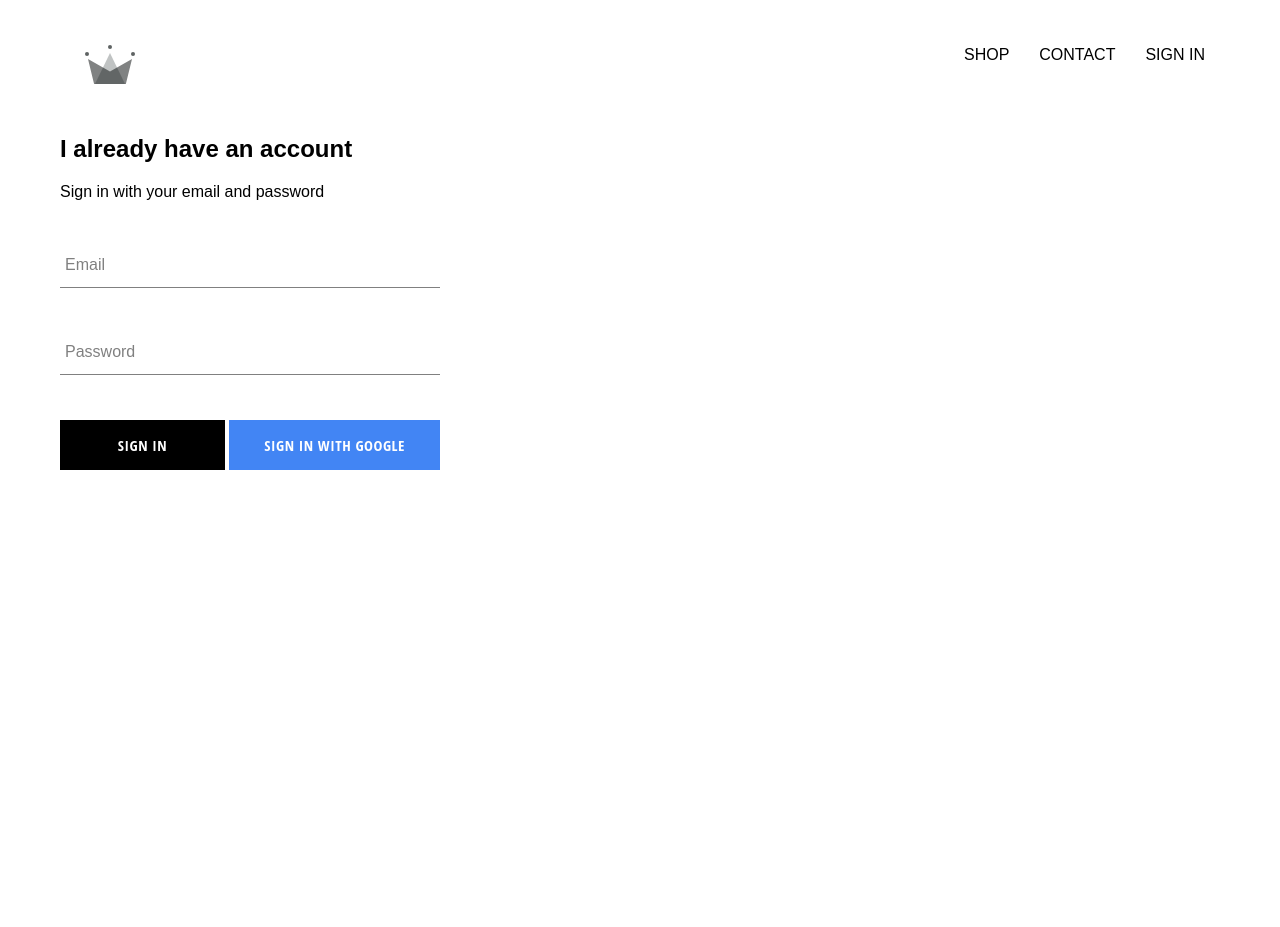
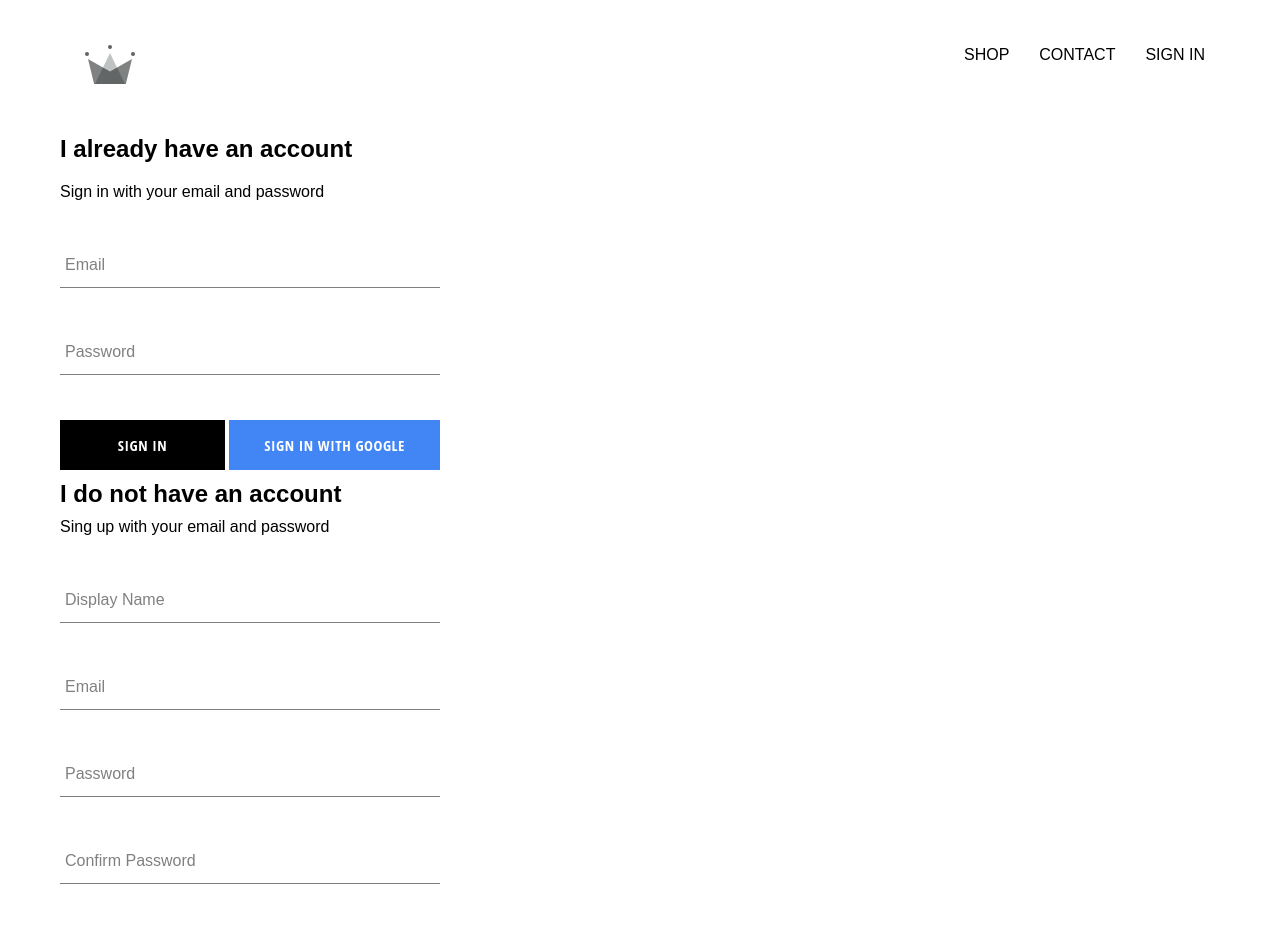
Before and after one commit to darrnz/crawnProject-tutorial, a React (Create React App) app: page /signin in a window 1280 px wide. Shown: the top 927 px of the page. Before the commit the page ends 800 px from the top, so only its background shows below. Built offline with nearby package versions, Linux system fonts and the light colour scheme; no server answers.

Commit message:
signup component complete

```diff
--- a/src/App.js
+++ b/src/App.js
@@ -5,7 +5,7 @@ import { BrowserRouter as Router, Switch, Route} from 'react-router-dom'
 import Shop from './components/shop/Shop';
 import Header from './components/header/Header';
 import SignInLogIn from './components/login-signin/SignInLogIn';
-import { auth } from './firebase/firebase.utils'
+import { auth, createUserProfileDocument } from './firebase/firebase.utils'
 
 function App() {
 
@@ -14,9 +14,19 @@ function App() {
   //unsuscribeFromAuth = null
 
   useEffect(() => {
-    auth.onAuthStateChanged(user => {
-      setUserAuth(user)
-      console.log(user)
+    auth.onAuthStateChanged(async userAuth => {
+      if(userAuth) {
+      const userRef = await createUserProfileDocument(userAuth)
+
+      userRef.onSnapshot(snapShot => {
+        setUserAuth({
+          id: snapShot.id,
+          ...snapShot.data()
+        })
+      })
+      console.log(userAuth)
+      }
+      setUserAuth(userAuth)
     })
   }, [])
 
--- a/src/components/login-signin/SignInLogIn.jsx
+++ b/src/components/login-signin/SignInLogIn.jsx
@@ -1,11 +1,13 @@
 import React from 'react'
 import SignIn from './SignIn'
 import './signinLogin.styles.scss'
+import SignUp from './SignUp'
 
 export default function SignInLogIn() {
     return (
         <div className='sign-in-and-sign-up'>
             <SignIn />
+            <SignUp />
         </div>
     )
 }
--- /dev/null
+++ b/src/components/login-signin/SignUp.jsx
@@ -0,0 +1,87 @@
+import React, { useState } from 'react'
+import './signUp.styles.scss'
+import FormInput from '../formInput/FormInput'
+import CustomBtn from '../customBtn/CustomBtn'
+
+import { auth, createUserProfileDocument } from '../../firebase/firebase.utils'
+
+export default function SignUp() {
+
+    const [signUpInfo, setSignUpInfo] = useState({
+        displayName: '',
+        email: '',
+        password: '',
+        confirmPassword: ''
+    })
+
+    const handleSubmit = async(event) => {
+        event.preventDefault()
+        const { displayName, email, password, confirmPassword } = signUpInfo
+        if(password !== confirmPassword) {
+            alert('passwords dont match')
+            return;
+        }
+
+        try {
+            const  { user } = await auth.createUserWithEmailAndPassword(email, password)
+            await createUserProfileDocument(user, {displayName})
+            setSignUpInfo({
+                displayName: '',
+                email: '',
+                password: '',
+                confirmPassword: ''
+            })
+        } catch (error) {
+            console.log(error)
+        }
+    }
+
+    const handleChange = (event) => {
+        setSignUpInfo({
+            ...signUpInfo,
+            [event.target.name]: event.target.value
+        })
+    }
+
+    return (
+        <div className='sign-up'>
+            <h2 className='title'>I do not have an account</h2>
+            <span>Sing up with your email and password</span>
+            <form className='sign-up-form' onSubmit={handleSubmit}>
+                <FormInput
+                    type='text'
+                    name='displayName'
+                    value={signUpInfo.displayName}
+                    label='Display Name'
+                    required
+                    onChangle={handleChange}
+                />
+                <FormInput
+                    type='email'
+                    name='Email'
+                    value={signUpInfo.email}
+                    label='Email'
+                    required
+                    onChangle={handleChange}
+                />
+                <FormInput
+                    type='password'
+                    name='password'
+                    value={signUpInfo.password}
+                    label='Password'
+                    required
+                    onChangle={handleChange}
+                />
+                <FormInput
+                    type='password'
+                    name='confirm-password'
+                    value={signUpInfo.confirmPassword}
+                    label='Confirm Password'
+                    required
+                    onChangle={handleChange}
+                />
+                <CustomBtn type='submit'>SIGN UP</CustomBtn>
+            </form>
+        </div>
+    )
+}
--- /dev/null
+++ b/src/components/login-signin/signUp.styles.scss
@@ -0,0 +1,9 @@
+.sign-up {
+    display: flex;
+    flex-direction: column;
+    width: 380px;
+
+    .title {
+        margin: 10px 0;
+    }
+}
```
